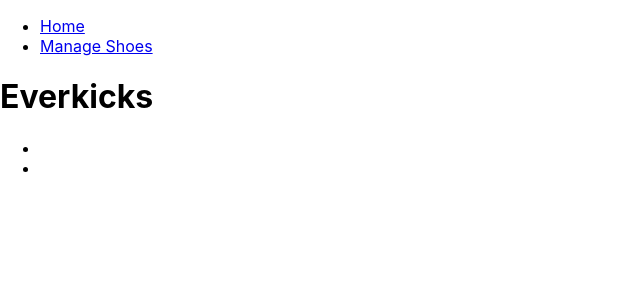
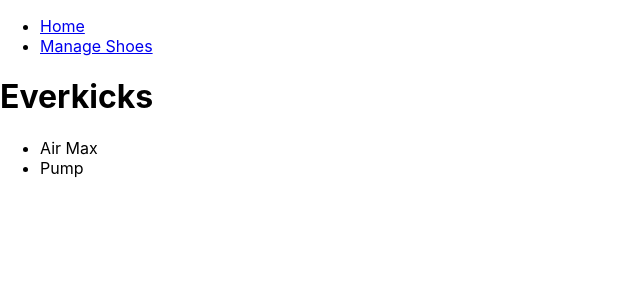
Before and after one commit to coryhouse/everkicks, a React (Create React App) app: page / in a window 1280 px wide. Shown: the top 300 px of the page, without its empty margins (0-640 px from the left). Built offline with nearby package versions, Linux system fonts and the light colour scheme.

Commit message:
Pass object

```diff
--- a/src/App.tsx
+++ b/src/App.tsx
@@ -2,9 +2,19 @@
 import { BrowserRouter, Link, Route, Routes } from "react-router-dom";
 import Home from "./Home";
 import ManageShoes from "./ManageShoes";
+import { Shoe } from "./types/types";
 
 export default function App() {
-  const [shoes, setShoes] = useState(["Nike Air Max", "Reebok Pump"]);
+  const [shoes, setShoes] = useState<Shoe[]>([
+    {
+      brand: "Nike",
+      name: "Air Max",
+    },
+    {
+      brand: "Reebok",
+      name: "Pump",
+    },
+  ]);
 
   return (
     <BrowserRouter>
```
